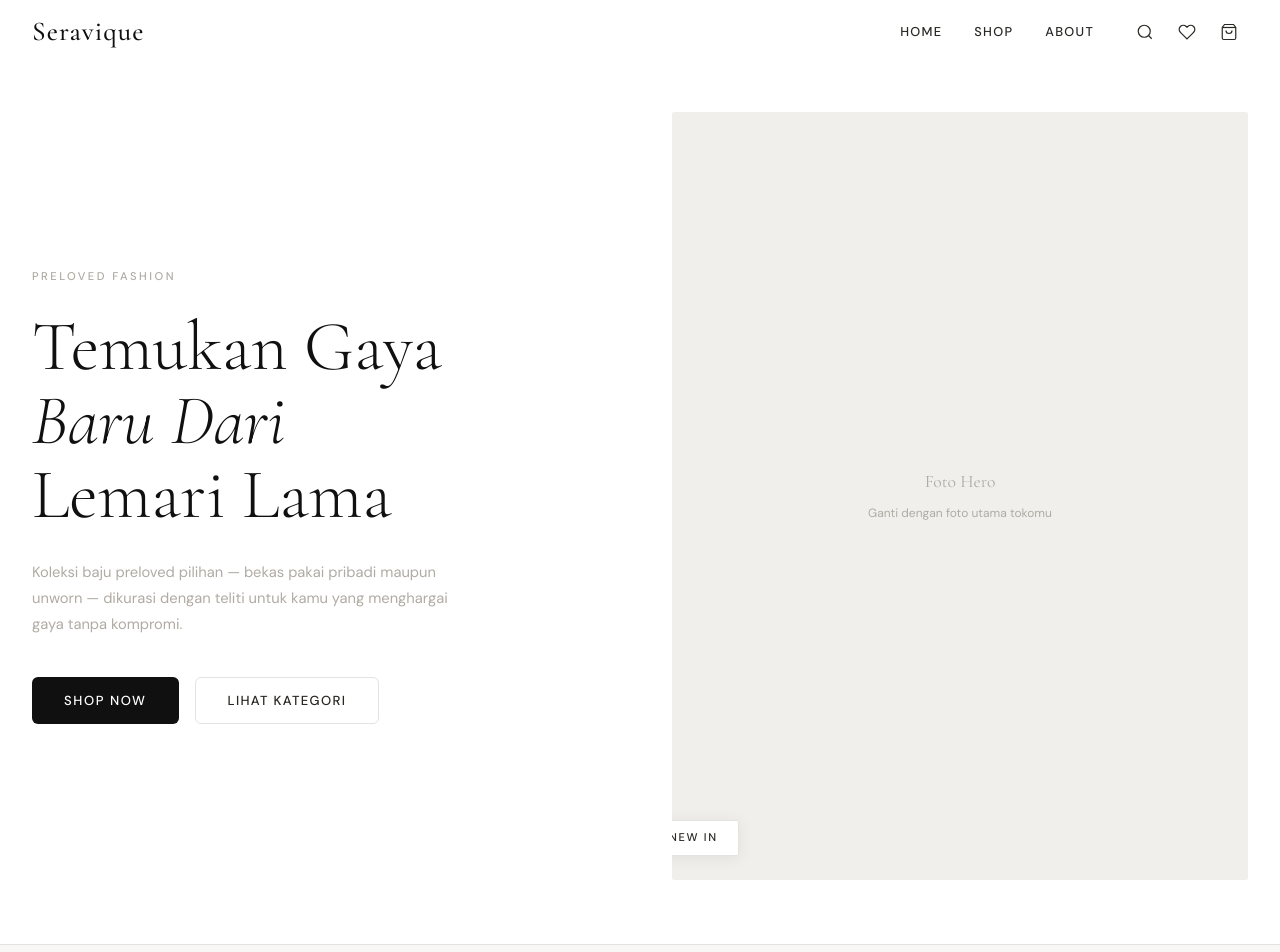
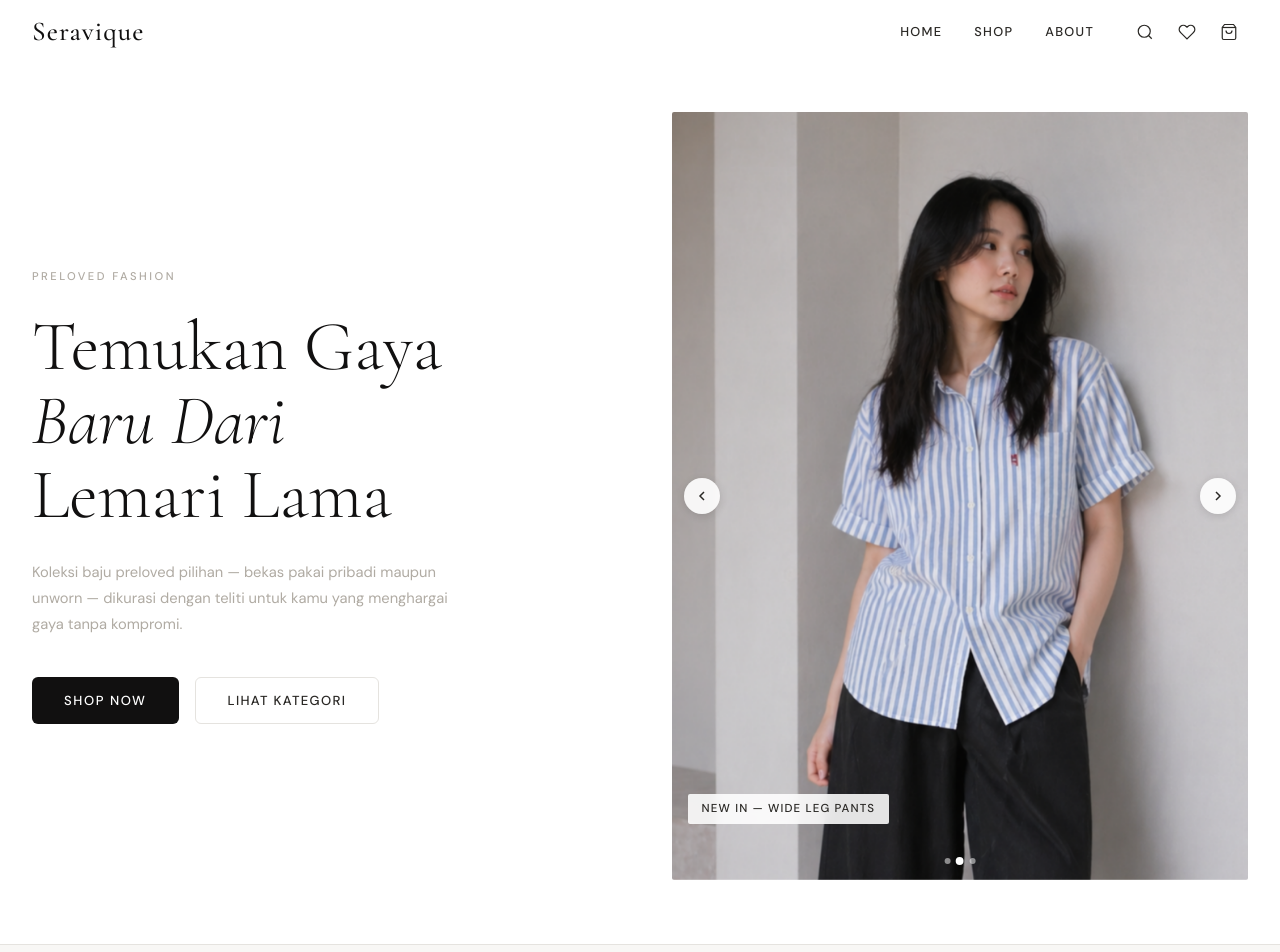
Before and after one commit to farrelalt/seravique.preloved, a plain HTML site: page index.html in a window 1280 px wide. Shown: the top 952 px of the page. Drawn offline with nearby package versions, Linux system fonts and the light colour scheme.

Commit message:
edit new product

```diff
--- a/app.js
+++ b/app.js
@@ -13,6 +13,7 @@ let currentPage = "home";
 
 // ── INIT ───────────────────────────────────────────────────
 document.addEventListener("DOMContentLoaded", () => {
+    initCarousel();
     buildCategoryGrid();
     buildFeaturedGrid();
     buildShopSidebar();
@@ -20,6 +21,68 @@ document.addEventListener("DOMContentLoaded", () => {
     setupSearch();
     updatePriceRange();
 });
+
+// ── CAROUSEL ───────────────────────────────────────────────
+let carouselIndex = 0;
+let carouselTimer = null;
+
+function initCarousel() {
+    const slides = document.querySelectorAll(".carousel-slide");
+    const dotsEl = document.getElementById("carouselDots");
+    if (!slides.length || !dotsEl) return;
+
+    // Buat dots sesuai jumlah slide
+    dotsEl.innerHTML = [...slides].map((_, i) =>
+        `<button class="carousel-dot ${i === 0 ? 'active' : ''}" onclick="goToSlide(${i})"></button>`
+    ).join("");
+
+    // Auto-slide setiap 3.5 detik
+    carouselTimer = setInterval(() => slideCarousel(1), 3500);
+}
+
+function slideCarousel(dir) {
+    const slides = document.querySelectorAll(".carousel-slide");
+    if (!slides.length) return;
+
+    slides[carouselIndex].classList.remove("active");
+    carouselIndex = (carouselIndex + dir + slides.length) % slides.length;
+    slides[carouselIndex].classList.add("active");
+    updateDots();
+    resetTimer();
+}
+
+function goToSlide(index) {
+    const slides = document.querySelectorAll(".carousel-slide");
+    if (!slides.length) return;
+    slides[carouselIndex].classList.remove("active");
+    carouselIndex = index;
+    slides[carouselIndex].classList.add("active");
+    updateDots();
+    resetTimer();
+}
+
+function updateDots() {
+    document.querySelectorAll(".carousel-dot").forEach((dot, i) => {
+        dot.classList.toggle("active", i === carouselIndex);
+    });
+}
+
+function resetTimer() {
+    clearInterval(carouselTimer);
+    carouselTimer = setInterval(() => slideCarousel(1), 3500);
+}
+
+// Swipe support (mobile)
+(function () {
+    let startX = 0;
+    document.addEventListener("touchstart", e => { startX = e.touches[0].clientX; }, { passive: true });
+    document.addEventListener("touchend", e => {
+        const diff = startX - e.changedTouches[0].clientX;
+        const carousel = document.querySelector(".hero-carousel");
+        if (!carousel) return;
+        if (Math.abs(diff) > 40) slideCarousel(diff > 0 ? 1 : -1);
+    }, { passive: true });
+})();
 
 // ── NAVIGATION ─────────────────────────────────────────────
 function showPage(page) {
@@ -392,14 +455,14 @@ function orderViaWA(id) {
         `• Harga  : ${formatRupiah(p.price)}\n\n` +
         `Apakah masih tersedia? Terima kasih!`
     );
-    // Ganti nomor WA di bawah ini (format: 6281217883105)
-    window.open(`https://wa.me/6281217883105?text=${msg}`, "_blank");
+    // Ganti nomor WA di bawah ini (format: 628xxxxxxxxxx)
+    window.open(`https://wa.me/628xxxxxxxxxx?text=${msg}`, "_blank");
 }
 
 function orderViaTikTok(id) {
     // Ganti URL di bawah ini dengan link TikTok Shop tokomu
-    // Contoh: https://www.tiktok.com/@seravique.trift/shop
-    window.open(`https://www.tiktok.com/@seravique.trift`, "_blank");
+    // Contoh: https://www.tiktok.com/@seravique/shop
+    window.open(`https://www.tiktok.com/@seravique`, "_blank");
 }
 
 function checkout() {
@@ -407,8 +470,8 @@ function checkout() {
     const lines = cart.map(x => `• ${x.name} (${x.brand}) - ${formatRupiah(x.price)}`).join("\n");
     const total = cart.reduce((s, x) => s + x.price * x.qty, 0);
     const msg = encodeURIComponent(`Halo Seravique! Saya ingin order:\n\n${lines}\n\nTotal: ${formatRupiah(total)}\n\nMohon info ketersediaan dan pengiriman. Terima kasih!`);
-    // Ganti nomor WA di bawah ini dengan nomormu (format: 6281217883105)
-    window.open(`https://wa.me/6281217883105?text=${msg}`, "_blank");
+    // Ganti nomor WA di bawah ini dengan nomormu (format: 628xxxxxxxxxx)
+    window.open(`https://wa.me/628xxxxxxxxxx?text=${msg}`, "_blank");
 }
 
 // ── TOAST ──────────────────────────────────────────────────
--- a/index.html
+++ b/index.html
@@ -13,9 +13,7 @@
 
 <body>
 
-    <!-- ============================================================
-       NAVBAR
-  ============================================================ -->
+    <!-- NAVBAR -->
     <nav class="navbar" id="navbar">
         <div class="nav-inner">
             <a class="nav-logo" href="#" onclick="showPage('home')">Seravique</a>
@@ -53,7 +51,6 @@
                 </button>
             </div>
         </div>
-        <!-- Search Bar -->
         <div class="search-bar" id="searchBar">
             <div class="search-inner">
                 <svg width="16" height="16" viewBox="0 0 24 24" fill="none" stroke="currentColor" stroke-width="1.6">
@@ -64,7 +61,6 @@
                 <button onclick="closeSearch()">✕</button>
             </div>
         </div>
-        <!-- Mobile Menu -->
         <div class="mobile-menu" id="mobileMenu">
             <a href="#" onclick="showPage('home'); toggleMobileMenu()">Home</a>
             <a href="#" onclick="showPage('shop'); toggleMobileMenu()">Shop</a>
@@ -72,9 +68,7 @@
         </div>
     </nav>
 
-    <!-- ============================================================
-       PAGE: HOME
-  ============================================================ -->
+    <!-- PAGE: HOME -->
     <div id="page-home">
 
         <!-- HERO -->
@@ -89,13 +83,58 @@
                     <button class="btn-ghost" onclick="scrollToSection('categories')">Lihat Kategori</button>
                 </div>
             </div>
+
             <div class="hero-visual">
-                <div class="hero-img-wrap">
-                    <div class="hero-img-placeholder">
-                        <span>Foto Hero</span>
-                        <small>Ganti dengan foto utama tokomu</small>
+                <div class="hero-carousel">
+
+                    <!-- =============================================
+                         FOTO CAROUSEL PRODUK BARU
+                         Cara tambah foto:
+                         1. Taruh foto di folder images/
+                         2. Salin blok di bawah
+                         3. Ganti src dan teks caption-nya
+                    ============================================= -->
+
+                    <div class="carousel-slide active">
+                        <img src="images/newproduct.PNG" alt="New Product 1" />
+                        <div class="slide-caption">New In — Benang Jarum</div>
                     </div>
-                    <div class="hero-badge">New In</div>
+
+                    <div class="carousel-slide">
+                        <img src="images/newproduct2.PNG" alt="New Product 2" />
+                        <div class="slide-caption">New In — Wide Leg Pants</div>
+                    </div>
+
+                    <div class="carousel-slide">
+                        <img src="images/newproduct3.PNG" alt="New Product 3" />
+                        <div class="slide-caption">New In — Midi Dress</div>
+                    </div>
+
+                    <!-- Tambah slide baru di sini:
+                    <div class="carousel-slide">
+                        <img src="images/newproduct4.PNG" alt="New Product 4" />
+                        <div class="slide-caption">New In — Nama Produk</div>
+                    </div>
+                    -->
+
+                    <!-- ============================================= -->
+
+
+
+                    <button class="carousel-btn prev" onclick="slideCarousel(-1)" aria-label="Sebelumnya">
+                        <svg width="16" height="16" viewBox="0 0 24 24" fill="none" stroke="currentColor"
+                            stroke-width="2.2">
+                            <polyline points="15 18 9 12 15 6" />
+                        </svg>
+                    </button>
+                    <button class="carousel-btn next" onclick="slideCarousel(1)" aria-label="Berikutnya">
+                        <svg width="16" height="16" viewBox="0 0 24 24" fill="none" stroke="currentColor"
+                            stroke-width="2.2">
+                            <polyline points="9 18 15 12 9 6" />
+                        </svg>
+                    </button>
+
+                    <div class="carousel-dots" id="carouselDots"></div>
                 </div>
             </div>
         </section>
@@ -155,17 +194,13 @@
 
     </div><!-- end page-home -->
 
-    <!-- ============================================================
-       PAGE: SHOP
-  ============================================================ -->
+    <!-- PAGE: SHOP -->
     <div id="page-shop" style="display:none">
         <div class="shop-header">
             <h1>Shop All</h1>
             <p>Semua koleksi preloved Seravique</p>
         </div>
-
         <div class="shop-layout">
-            <!-- Sidebar Filter -->
             <aside class="sidebar">
                 <div class="filter-block">
                     <h3>Kategori</h3>
@@ -192,8 +227,6 @@
                 </div>
                 <button class="btn-ghost full-width" onclick="resetFilters()">Reset Filter</button>
             </aside>
-
-            <!-- Product Area -->
             <main class="shop-main">
                 <div class="shop-toolbar">
                     <span id="productCount" class="product-count"></span>
--- a/products.js
+++ b/products.js
@@ -27,6 +27,7 @@ const CATEGORIES = [
 const CONDITIONS = [
     { value: "new", label: "Brand New" },
     { value: "like-new", label: "Like New" },
+    { value: "excellent", label: "Excellent" },
     { value: "good", label: "Good" },
     { value: "fair", label: "Fair" },
 ];
--- a/style.css
+++ b/style.css
@@ -426,41 +426,108 @@ em {
     flex-wrap: wrap;
 }
 
-.hero-visual {
+/* ── HERO CAROUSEL ────────────────────────────────────────── */
+.hero-carousel {
     position: relative;
-}
-
-.hero-img-wrap {
     aspect-ratio: 3/4;
     border-radius: 2px;
     overflow: hidden;
-    position: relative;
-}
-
-.hero-img-placeholder {
+}
+
+.carousel-slide {
+    position: absolute;
+    inset: 0;
+    opacity: 0;
+    transition: opacity .5s ease;
+    pointer-events: none;
+}
+
+.carousel-slide.active {
+    opacity: 1;
+    pointer-events: all;
+}
+
+.carousel-slide img {
     width: 100%;
     height: 100%;
-    background: var(--light);
-    display: flex;
-    flex-direction: column;
+    object-fit: cover;
+}
+
+.slide-caption {
+    position: absolute;
+    bottom: 3.5rem;
+    left: 1rem;
+    background: rgba(255, 255, 255, .88);
+    backdrop-filter: blur(6px);
+    padding: .35rem .85rem;
+    font-size: .72rem;
+    font-weight: 500;
+    letter-spacing: .1em;
+    text-transform: uppercase;
+    color: var(--dark);
+    border-radius: 2px;
+}
+
+.carousel-btn {
+    position: absolute;
+    top: 50%;
+    transform: translateY(-50%);
+    width: 36px;
+    height: 36px;
+    background: rgba(255, 255, 255, .9);
+    backdrop-filter: blur(4px);
+    border-radius: 50%;
+    display: flex;
     align-items: center;
     justify-content: center;
-    gap: .5rem;
-    color: var(--mid);
-}
-
-.hero-img-placeholder span {
-    font-family: var(--font-display);
-    font-size: 1.1rem;
-}
-
-.hero-img-placeholder small {
-    font-size: .75rem;
+    color: var(--dark);
+    box-shadow: 0 2px 8px rgba(0, 0, 0, .12);
+    transition: var(--transition);
+    z-index: 2;
+}
+
+.carousel-btn:hover {
+    background: var(--white);
+    box-shadow: 0 4px 16px rgba(0, 0, 0, .16);
+}
+
+.carousel-btn.prev {
+    left: .75rem;
+}
+
+.carousel-btn.next {
+    right: .75rem;
+}
+
+.carousel-dots {
+    position: absolute;
+    bottom: 1rem;
+    left: 50%;
+    transform: translateX(-50%);
+    display: flex;
+    gap: .4rem;
+    z-index: 2;
+}
+
+.carousel-dot {
+    width: 6px;
+    height: 6px;
+    border-radius: 50%;
+    background: rgba(255, 255, 255, .5);
+    border: none;
+    cursor: pointer;
+    transition: var(--transition);
+    padding: 0;
+}
+
+.carousel-dot.active {
+    background: var(--white);
+    transform: scale(1.3);
 }
 
 .hero-badge {
     position: absolute;
-    bottom: 1.5rem;
+    bottom: 1rem;
     left: -1.5rem;
     background: var(--white);
     border: 1px solid var(--border);
@@ -471,6 +538,7 @@ em {
     text-transform: uppercase;
     box-shadow: var(--shadow);
     border-radius: 2px;
+    z-index: 3;
 }
 
 /* ── TICKER ───────────────────────────────────────────────── */
```
Also changed, not shown: images/newproduct2.PNG (added), images/newproduct3.PNG (added), 1 other file.
